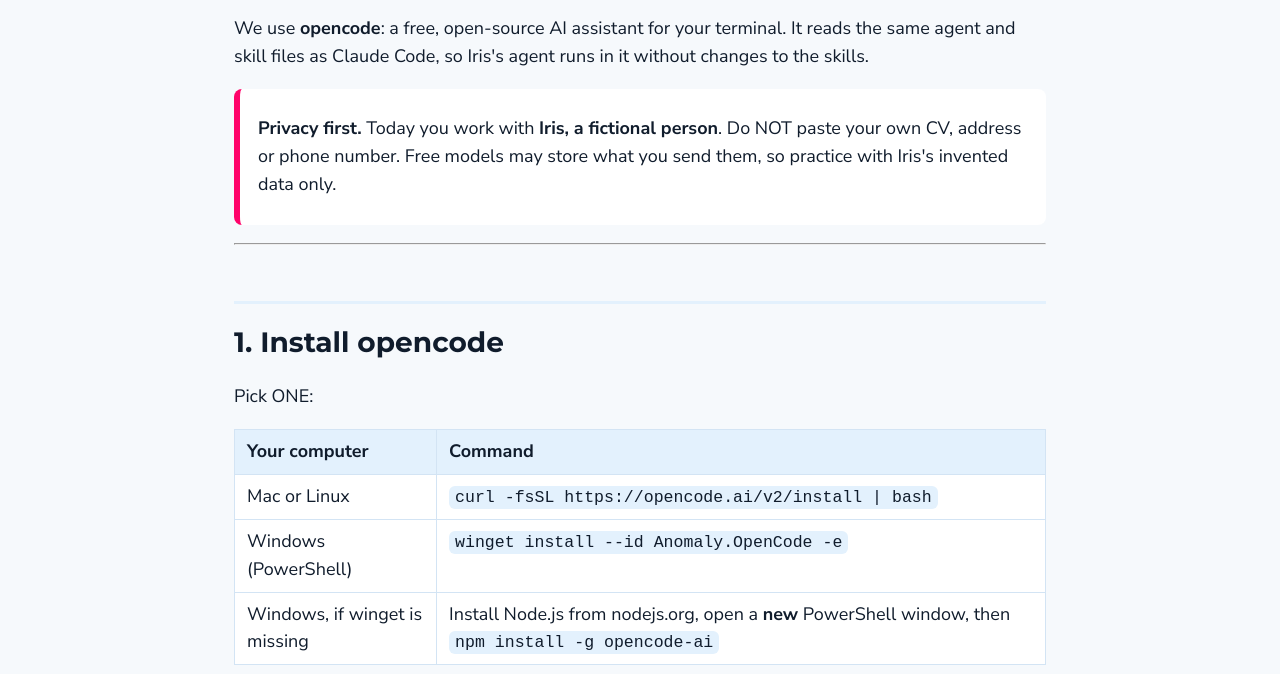
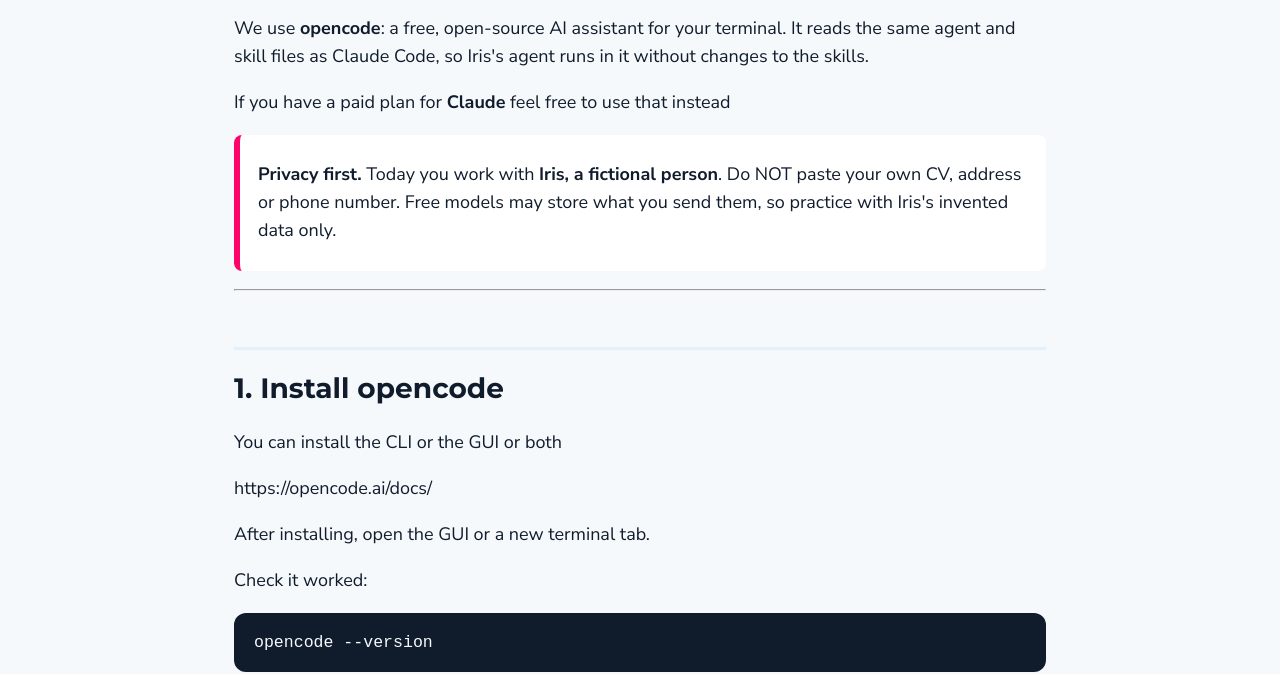
Before and after one commit to francescacoo/codebarworkshopmunich, a plain HTML site: page setup.html in a window 1280 px wide. Shown: the part 278-952 px from the top of the page. Drawn offline with Linux system fonts and the light colour scheme.

Commit message:
Enhance installation instructions for opencode
Added additional instructions for installing opencode and checking the installation.

```diff
--- a/setup.html
+++ b/setup.html
@@ -3,6 +3,7 @@
 <p>We use <strong>opencode</strong>: a free, open-source AI assistant for your terminal. It
 reads the same agent and skill files as Claude Code, so Iris's agent runs
 in it without changes to the skills.</p>
+   <p>If you have a paid plan for <strong>Claude</strong> feel free to use that instead</p>
 <blockquote>
 <p><strong>Privacy first.</strong> Today you work with <strong>Iris, a fictional person</strong>. Do
 NOT paste your own CV, address or phone number. Free models may store
@@ -10,32 +11,10 @@ what you send them, so practice with Iris's invented data only.</p>
 </blockquote>
 <hr />
 <h2>1. Install opencode</h2>
-<p>Pick ONE:</p>
-<table>
-<thead>
-<tr>
-<th>Your computer</th>
-<th>Command</th>
-</tr>
-</thead>
-<tbody>
-<tr>
-<td>Mac or Linux</td>
-<td><code>curl -fsSL https://opencode.ai/v2/install | bash</code></td>
-</tr>
-<tr>
-<td>Windows (PowerShell)</td>
-<td><code>winget install --id Anomaly.OpenCode -e</code></td>
-</tr>
-<tr>
-<td>Windows, if winget is missing</td>
-<td>Install Node.js from nodejs.org, open a <strong>new</strong> PowerShell window, then <code>npm install -g opencode-ai</code></td>
-</tr>
-</tbody>
-</table>
-<p>You do <strong>not</strong> need WSL. (The opencode docs recommend it for the best
-experience, but opencode also runs directly on Windows.)</p>
-<p>After installing, close the terminal and open a new one in the project folder.</p>
+<p>   You can install the CLI or the GUI or both </p>
+<p>   https://opencode.ai/docs/ </p>
+
+<p>After installing, open the GUI or a new terminal tab.</p>
 <p>Check it worked:</p>
 <pre><code class="language-bash">opencode --version
 </code></pre>
```
